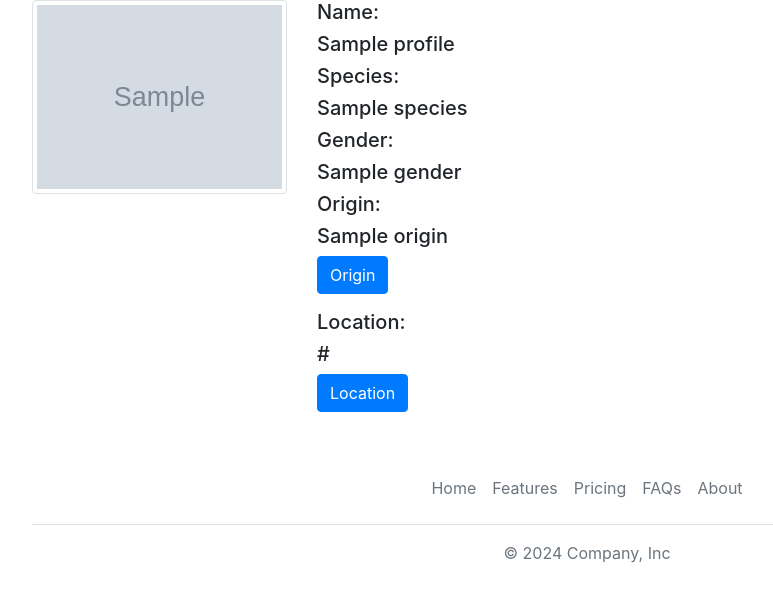
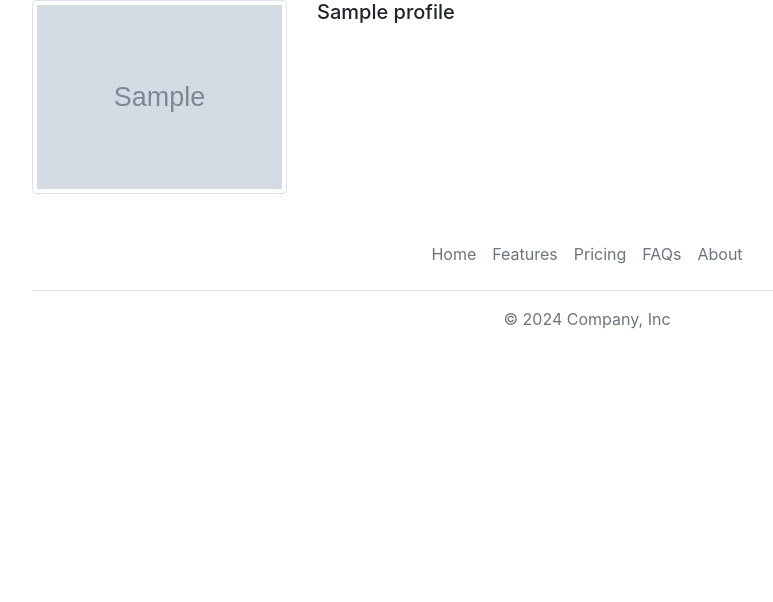
Before and after one commit to apbadaro/ExerciciosPython_SquadAmeenahGuribFakim, a Flask app: template ExercicioAPIs_SquadAmeenahGuribFakim/templates/profile.html in a window 1280 px wide. Shown: the part 56-658 px from the top of the page, without its empty margins (53-826 px from the left). Run offline with Flask 3, Linux system fonts and the light colour scheme; the template is opened without the code that fills it: most values are stand-ins (such as "Sample title", 1, 10 or a date in 2020); grey boxes marked "Sample" are stand-in pictures.

Commit message:
Revert "modificacao perfil personagens"
This reverts commit 9a56a907744874d7a4d41b56832d841ffbc38a43.

```diff
--- a/ExercicioAPIs_SquadAmeenahGuribFakim/templates/profile.html
+++ b/ExercicioAPIs_SquadAmeenahGuribFakim/templates/profile.html
@@ -8,23 +8,7 @@
     />
   </div>
   <div class="col-sm-3 col-6">
-    <h1 class="h5">Name:</h1>
     <h1 class="h5">{{profile.name}}</h1>
-    <h1 class="h5">Species:</h1>
-    <h1 class="h5">{{profile.species}}</h1>
-    <h1 class="h5">Gender:</h1>
-    <h1 class="h5">{{profile.gender}}</h1>
-    <h1 class="h5">Origin:</h1>
-    <h1 class="h5">{{profile.origin}}</h1>
-    <p>
-      <a href="" class="btn btn-primary">Origin</a>
-    </p>
-    <h1 class="h5">Location:</h1>
-    <h1 class="h5">{{profile.location.url}}</h1>
-    <p>
-      <a href="" class="btn btn-primary">Location</a>
-    </p>
-
   </div>
 </div>
 {% endblock %}
```
